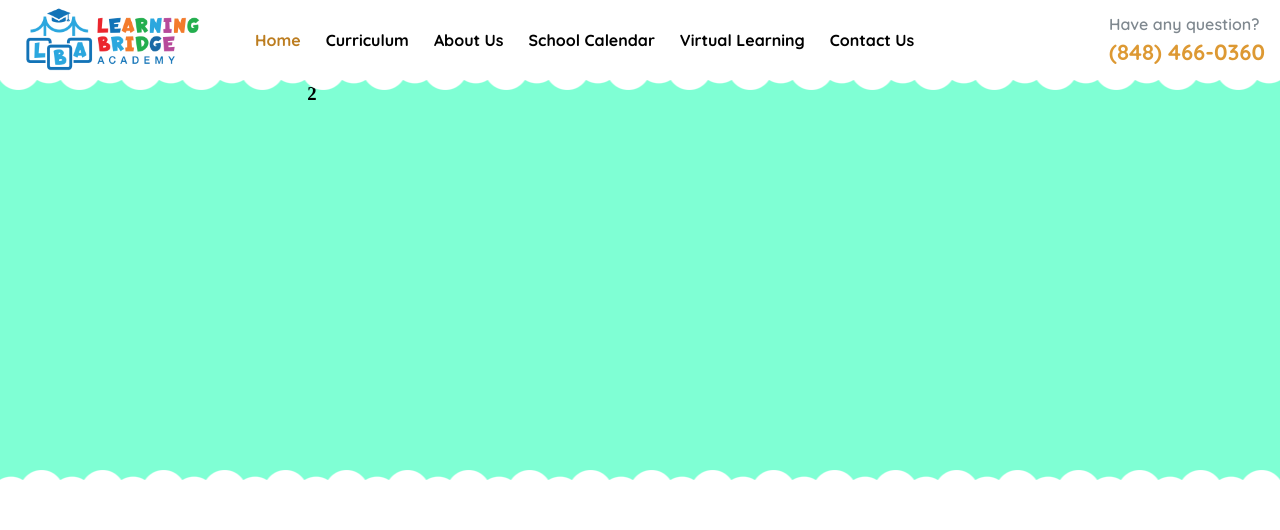
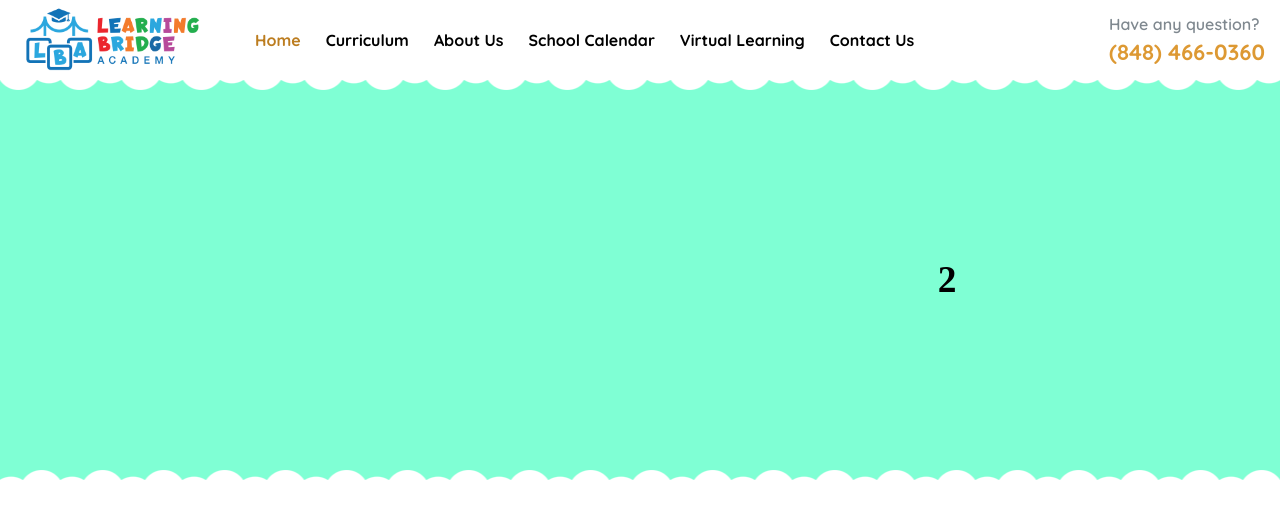
Before and after one commit to Zhybuliou/learningbridge, a React (Vite) app: page /freehold in a window 1280 px wide. Shown: the top 530 px of the page. Built offline with nearby package versions, Linux system fonts and the light colour scheme.

Commit message:
feat: add style slider

```diff
--- a/src/components/slider/Slider.tsx
+++ b/src/components/slider/Slider.tsx
@@ -13,32 +13,34 @@ export default function SimpleSlider() {
     autoplay: true,
     autoplaySpeed: 5000,
     slidesToShow: 1,
-    className: 'main-page-slider',
+    className: 'center',
     adaptiveHeight: true,
     cssEase: 'linear',
   };
   return (
     <div className="slider-container">
+      <div className="main-page-slider">
         <Slider {...settings}>
-        <div>
+          <div className="main-page-slide">
             <h3>1</h3>
           </div>
-        <div>
+          <div className="main-page-slide">
             <h3>2</h3>
           </div>
-        <div>
+          <div className="main-page-slide">
             <h3>3</h3>
           </div>
-        <div>
+          <div className="main-page-slide">
             <h3>4</h3>
           </div>
-        <div>
+          <div className="main-page-slide">
             <h3>5</h3>
           </div>
-        <div>
+          <div className="main-page-slide">
             <h3>6</h3>
           </div>
         </Slider>
       </div>
+    </div>
   );
 }
--- a/src/components/slider/slider.css
+++ b/src/components/slider/slider.css
@@ -30,3 +30,11 @@
     z-index: 1;
     transform: rotate(180deg);
 }
+.main-page-slide{
+    height: 400px;
+    display: flex !important;
+    justify-content: center;
+    align-items: center;
+    text-align: center;
+    font-size: 32px;
+}
```
Lines whose indentation alone changed are shown as unchanged.
